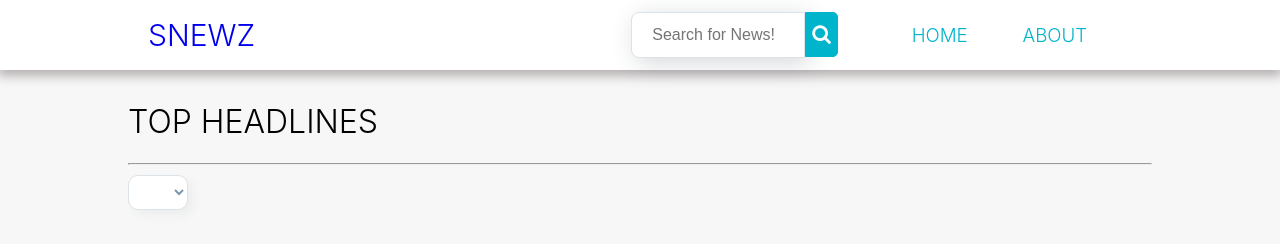
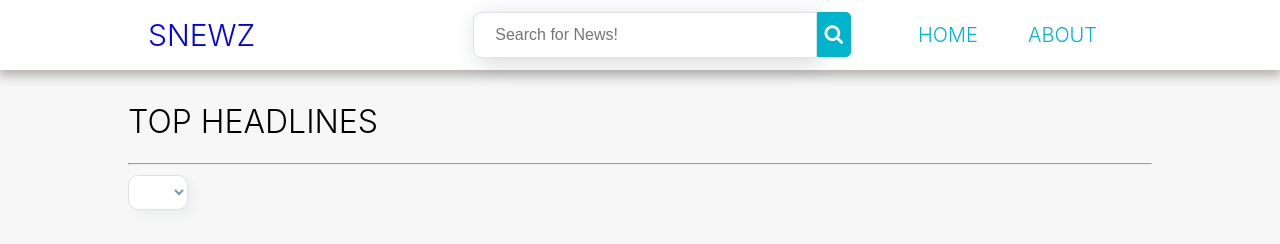
Before and after one commit to devRabbani/Snewz-A-Progressive-News-App, a plain HTML site: page index.html in a window 1280 px wide. Drawn offline with Linux system fonts and the light colour scheme; no server answers.

Commit message:
Fixing searchbar width

```diff
--- a/css/style.css
+++ b/css/style.css
@@ -120,7 +120,6 @@ select:hover {
   width: 100%;
   border: 1px solid #dbe2e8;
   color: #2e3d49;
-/*  max-width: 50rem;*/
   outline: none;
   margin: 0 auto;
   height: 2.6rem;
@@ -143,20 +142,18 @@ select:hover {
 }
 
 .search {
-
-  display: flex;
-  width: 150%;
+ display: flex;
+  width: 130%;
 }
 
 .main-nav li:first-of-type{
-  padding-right: 25%;
+  padding-right: 15%;
 }
 
-
-.main-nav a {
+.main-nav a{
   color: #00B4CC;
   text-transform: uppercase;
-  font-size: 300%;
+  font-size: 320%;
   padding: 0 20px;
 }
 
@@ -195,19 +192,10 @@ a.contact {
   font-size: 2rem;
 }
 
-li {
-  padding-right: 3%;
-  margin: auto 0;
-}
-
 .main-nav{
   list-style: none;
   display: none;
-}
-
-.main-nav li{
-  text-align: center;
-  margin: 15px auto;
+  width:100%;
 }
 
 .logo{
@@ -283,7 +271,7 @@ li {
   }
 
   .main-nav li {
-    margin: auto 0;
+    margin: auto 5px;
   }
 
   .logo {
@@ -314,8 +302,10 @@ li {
   }
 
   .main-nav li{
-
-  }
+   padding-right: 3%;
+  text-align: center;
+  margin: 15px auto;
+}
   .main-nav li:last-of-type{
     margin-bottom: 0;
   }
--- a/index.html
+++ b/index.html
@@ -28,10 +28,10 @@
           </div>
         </li>
         <li>
-          <a href="index.html" class="nav-links now">Home</a>
+          <a href="index.html" class="now">Home</a>
         </li>
         <li>
-          <a href="about.html" class="nav-links">About</a>
+          <a href="about.html">About</a>
         </li>
       </ul>
     </nav>
```
Also changed, not shown: about.html (+2 -2 lines), 1 other file.
